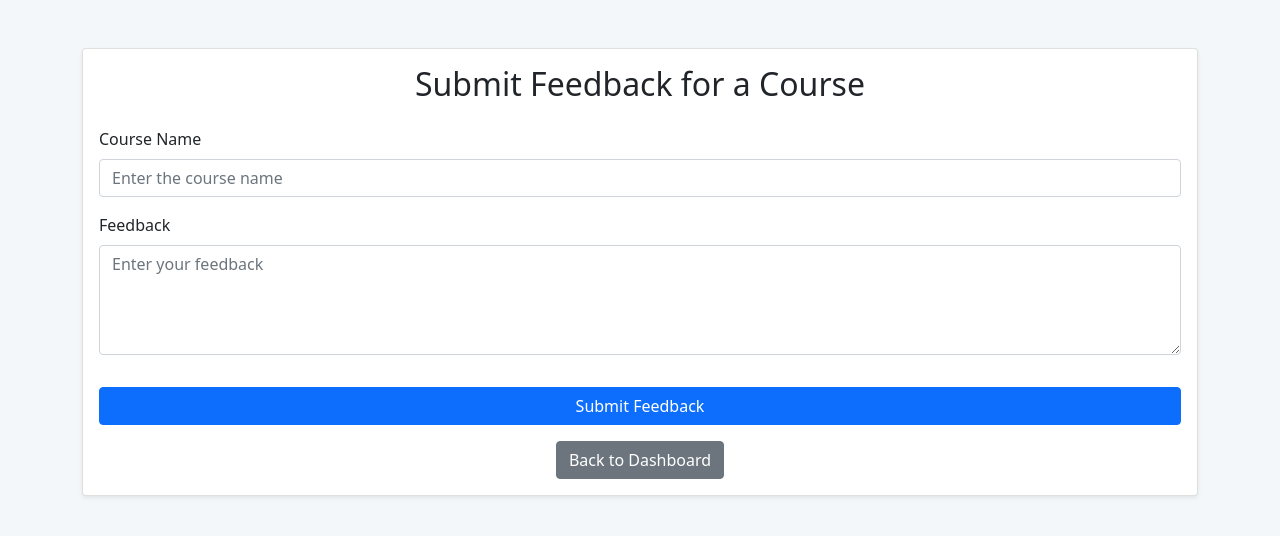
After one commit to samarpitadas/Learning-And-Developmen-App, a Django app: page /api/submit-feedback/ in a window 1280 px wide. The commit adds this page. Shown: the top 536 px of the page. Run offline with Django 5.2, Linux system fonts and the light colour scheme; a user stored in the database is signed in.

Commit message:
feedback

```diff
--- /dev/null
+++ b/authenticate/templates/authenticate/submit_feedback.html
@@ -0,0 +1,39 @@
+<!DOCTYPE html>
+<html lang="en">
+<head>
+    <meta charset="UTF-8">
+    <meta name="viewport" content="width=device-width, initial-scale=1.0">
+    <title>Submit Feedback</title>
+    <!-- Link to Bootstrap CSS -->
+    <link href="https://cdn.jsdelivr.net/npm/bootstrap@5.1.3/dist/css/bootstrap.min.css" rel="stylesheet">
+</head>
+<body style="background-color: #f4f7fa;">
+    <div class="container mt-5">
+        <!-- Feedback Form Card -->
+        <div class="card shadow-sm">
+            <div class="card-body">
+                <h2 class="card-title text-center mb-4">Submit Feedback for a Course</h2>
+                <form method="POST">
+                    {% csrf_token %}
+                    <div class="form-group mb-3">
+                        <label for="course_name" class="form-label">Course Name</label>
+                        <input type="text" name="course_name" id="course_name" class="form-control" placeholder="Enter the course name" required>
+                    </div>
+                    <div class="form-group mb-3">
+                        <label for="feedback" class="form-label">Feedback</label>
+                        <textarea name="feedback" id="feedback" class="form-control" rows="4" placeholder="Enter your feedback" required></textarea>
+                    </div>
+                    <button type="submit" class="btn btn-primary w-100 mt-3">Submit Feedback</button>
+                </form>
+                <div class="text-center mt-3">
+                    <a href="/api/employee-dashboard/" class="btn btn-secondary">Back to Dashboard</a>
+                </div>
+            </div>
+        </div>
+    </div>
+
+    <!-- Bootstrap JS and Popper (for responsive behavior) -->
+    <script src="https://cdn.jsdelivr.net/npm/@popperjs/core@2.11.6/dist/umd/popper.min.js"></script>
+    <script src="https://cdn.jsdelivr.net/npm/bootstrap@5.1.3/dist/js/bootstrap.min.js"></script>
+</body>
+</html>
--- a/authenticate/urls.py
+++ b/authenticate/urls.py
@@ -26,4 +26,6 @@ urlpatterns = [
     path('submit-request/', views.submit_request, name='submit_request'),
     path('admin-requests/', views.admin_requests, name='admin_requests'),
     path('handle-request/<int:request_id>/', views.handle_request, name='handle_request'),
+    path('submit-feedback/', views.submit_feedback, name='submit_feedback'),
+    path('view-feedback/', views.view_feedback, name='view_feedback'),
 ]
--- a/authenticate/views.py
+++ b/authenticate/views.py
@@ -5,7 +5,7 @@ from django.contrib.auth.decorators import login_required, user_passes_test
 from django.http import HttpResponseForbidden
 from django.db import transaction
 from .forms import SignUpForm
-from .models import UserProfile, Course, Request, ManagerRequest, Module, EmployeeEmail, UserModuleCompletion
+from .models import UserProfile, Course, Request, ManagerRequest, Module, EmployeeEmail, UserModuleCompletion, CourseFeedback
 
 def home(request):
     if request.user.is_authenticated:
@@ -400,3 +400,32 @@ def generate_cred(request):
         return JsonResponse({'username': username, 'password': password})
 
     return render(request, 'authenticate/generate_cred.html')
+
+
+@login_required
+def submit_feedback(request):
+    if request.method == 'POST':
+        if request.user.userprofile.role == 'employee':
+            # Extract the course name and feedback from the form
+            course_name = request.POST['course_name']
+            feedback = request.POST['feedback']
+
+            # Save the feedback
+            CourseFeedback.objects.create(
+                user=request.user,
+                course_name=course_name,
+                feedback=feedback
+            )
+
+            messages.success(request, 'Feedback submitted successfully!')
+            return redirect('employee_dashboard')
+        else:
+            messages.error(request, 'You are not authorized to submit feedback.')
+            return redirect('employee_dashboard')
+
+    return render(request, 'authenticate/submit_feedback.html')
+
+@login_required
+def view_feedback(request):
+        feedback_list = CourseFeedback.objects.all()  # Fetch all feedback entries
+        return render(request, 'authenticate/view_feedback.html', {'feedback_list': feedback_list})
```
Also changed, not shown: authenticate/models.py (+9 -0 lines), authenticate/templates/authenticate/admin_dashboard.html (+10 -0 lines), authenticate/templates/authenticate/employee_dashboard.html (+15 -0 lines), authenticate/templates/authenticate/manager_dashboard.html (+12 -0 lines), authenticate/templates/authenticate/view_feedback.html (added, +49 -0 lines), authenticate/migrations/0010_coursefeedback.py (added), db.sqlite3.
